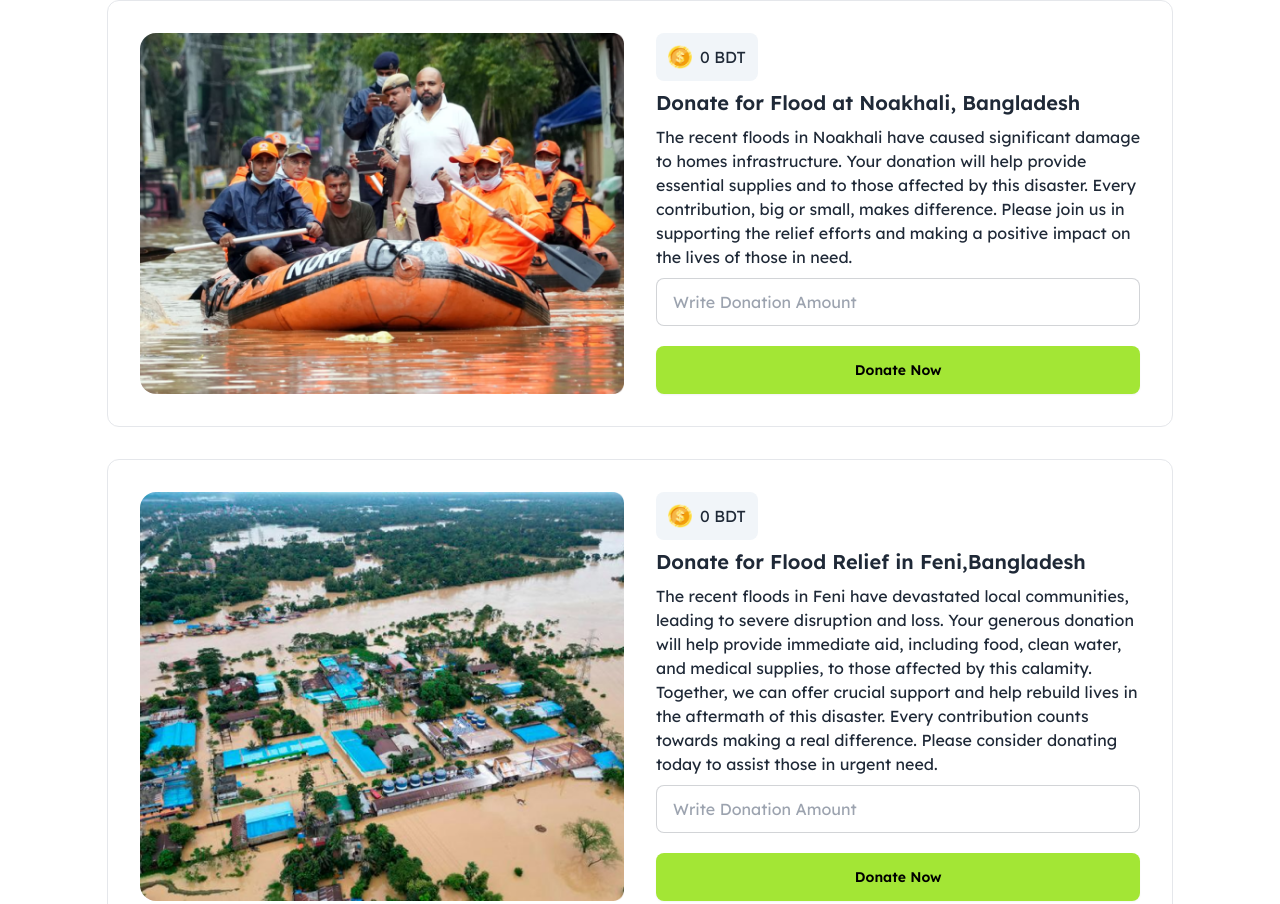
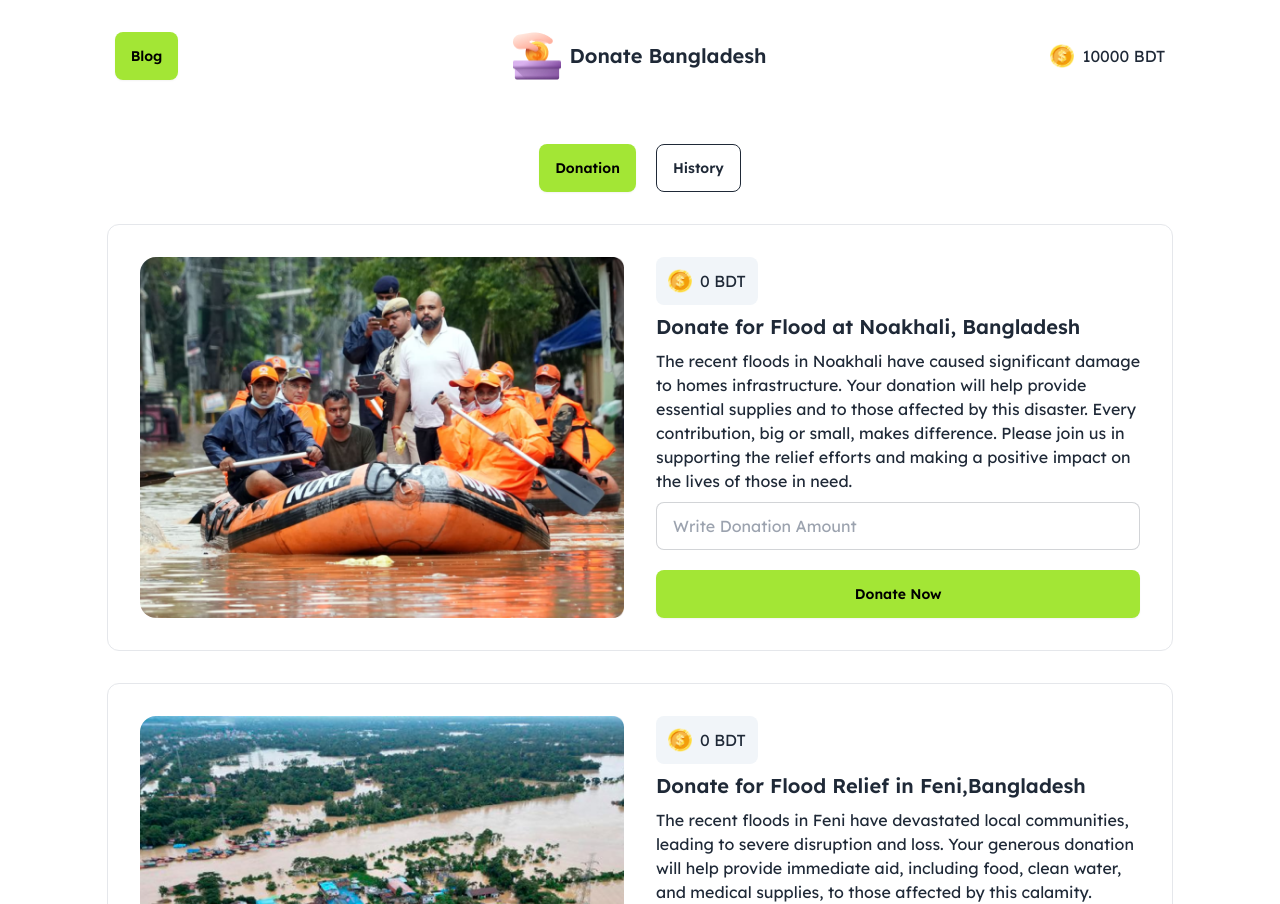
Before and after one commit to shaoon09/ph-assignment-5, a plain HTML site: page index.html in a window 1280 px wide. Shown: the top 904 px of the page. Drawn offline with nearby package versions, Linux system fonts and the light colour scheme.

Commit message:
navbar added

```diff
--- a/index.html
+++ b/index.html
@@ -5,10 +5,13 @@
     <meta charset="UTF-8">
     <meta name="viewport" content="width=device-width, initial-scale=1.0">
     <title>Donate Bangladesh</title>
+    <!-- Favicon -->
     <link rel="shortcut icon" href="./assets/logo.png" type="image/x-icon">
+    <!-- Google Font CDN -->
     <link rel="preconnect" href="https://fonts.googleapis.com">
     <link rel="preconnect" href="https://fonts.gstatic.com" crossorigin>
     <link href="https://fonts.googleapis.com/css2?family=Lexend:wght@100..900&display=swap" rel="stylesheet">
+    <!-- DaisyUI & Tailwind CDN -->
     <link href="https://cdn.jsdelivr.net/npm/daisyui@4.12.10/dist/full.min.css" rel="stylesheet" type="text/css" />
     <script src="https://cdn.tailwindcss.com"></script>
     <script>
@@ -30,15 +33,33 @@
 </head>
 
 <body class="font-lexend">
-    <header>
-
+    <header class="w-full sticky top-0 z-10 bg-transparent backdrop-blur-md">
+        <div class="navbar bg-base-100 pt-8 pb-16 w-11/12 md:w-10/12 mx-auto bg-transparent">
+            <div class="navbar-start">
+                <a href="./blog.html" class="btn btn-primary bg-lime-400 hover:bg-lime-600 text-black border-none w-fit">Blog</a>
+            </div>
+            <div class="navbar-center gap-2 hidden lg:flex">
+                <img src="./assets/logo.png" alt="" class="size-12">
+                <h1 class="text-xl font-semibold">Donate Bangladesh</h1>
+            </div>
+            <div class="navbar-end">
+                <div class=" w-fit flex flex-row items-center gap-2">
+                    <img src="./assets/coin.png" alt="" class="size-6">
+                    <h1><span>10000</span> BDT</h1>
+                </div>
+            </div>
+        </div>
+        <div class="flex gap-5 justify-center pb-8">
+            <button class="btn btn-primary bg-lime-400 hover:bg-lime-600 text-black border-none w-fit font-semibold">Donation</button>
+            <button class="btn btn-outline w-fit font-semibold">History</button>
+        </div>
     </header>
     <main>
         <section class="w-11/12 md:w-10/12 mx-auto">
             <div class="border p-8 mb-8 rounded-xl">
                 <div class="card card-side bg-base-100 flex-col lg:flex-row gap-8">
                     <figure class="lg:w-1/2 w-full">
-                        <img src="./assets/noakhali.png" alt="" class="w-full"/>
+                        <img src="./assets/noakhali.png" alt="" class="w-full" />
                     </figure>
                     <div class="card-body lg:w-1/2 w-full p-0">
                         <div class="bg-slate-100 rounded-lg p-3 w-fit flex flex-row items-center gap-2">
@@ -46,10 +67,16 @@
                             <h1><span>0</span> BDT</h1>
                         </div>
                         <h2 class="card-title">Donate for Flood at Noakhali, Bangladesh</h2>
-                        <p>The recent floods in Noakhali have caused significant damage to homes  infrastructure. Your donation will help provide essential supplies and  to those affected by this disaster. Every contribution, big or small, makes  difference. Please join us in supporting the relief efforts and making a positive impact on the lives of those in need.</p>
-                        <input type="number" placeholder="Write Donation Amount" class="input input-bordered w-full mb-3" />
+                        <p>The recent floods in Noakhali have caused significant damage to homes infrastructure. Your
+                            donation will help provide essential supplies and to those affected by this disaster. Every
+                            contribution, big or small, makes difference. Please join us in supporting the relief
+                            efforts and making a positive impact on the lives of those in need.</p>
+                        <input type="number" placeholder="Write Donation Amount"
+                            class="input input-bordered w-full mb-3" />
                         <div class="card-actions">
-                            <button class="btn btn-primary bg-lime-400 hover:bg-lime-600 text-black border-none w-full">Donate Now</button>
+                            <button
+                                class="btn btn-primary bg-lime-400 hover:bg-lime-600 text-black border-none w-full">Donate
+                                Now</button>
                         </div>
                     </div>
                 </div>
@@ -57,7 +84,7 @@
             <div class="border p-8 mb-8 rounded-xl">
                 <div class="card card-side bg-base-100 flex-col lg:flex-row gap-8">
                     <figure class="lg:w-1/2 w-full">
-                        <img src="./assets/feni.png" alt="" class="w-full"/>
+                        <img src="./assets/feni.png" alt="" class="w-full" />
                     </figure>
                     <div class="card-body lg:w-1/2 w-full p-0">
                         <div class="bg-slate-100 rounded-lg p-3 w-fit flex flex-row items-center gap-2">
@@ -65,10 +92,18 @@
                             <h1><span>0</span> BDT</h1>
                         </div>
                         <h2 class="card-title">Donate for Flood Relief in Feni,Bangladesh</h2>
-                        <p>The recent floods in Feni have devastated local communities, leading to severe disruption and loss. Your generous donation will help provide immediate aid, including food, clean water, and medical supplies, to those affected by this calamity. Together, we can offer crucial support and help rebuild lives in the aftermath of this disaster. Every contribution counts towards making a real difference. Please consider donating today to assist those in urgent need.</p>
-                        <input type="number" placeholder="Write Donation Amount" class="input input-bordered w-full mb-3" />
+                        <p>The recent floods in Feni have devastated local communities, leading to severe disruption and
+                            loss. Your generous donation will help provide immediate aid, including food, clean water,
+                            and medical supplies, to those affected by this calamity. Together, we can offer crucial
+                            support and help rebuild lives in the aftermath of this disaster. Every contribution counts
+                            towards making a real difference. Please consider donating today to assist those in urgent
+                            need.</p>
+                        <input type="number" placeholder="Write Donation Amount"
+                            class="input input-bordered w-full mb-3" />
                         <div class="card-actions">
-                            <button class="btn btn-primary bg-lime-400 hover:bg-lime-600 text-black border-none w-full">Donate Now</button>
+                            <button
+                                class="btn btn-primary bg-lime-400 hover:bg-lime-600 text-black border-none w-full">Donate
+                                Now</button>
                         </div>
                     </div>
                 </div>
@@ -76,7 +111,7 @@
             <div class="border p-8 mb-8 rounded-xl">
                 <div class="card card-side bg-base-100 flex-col lg:flex-row gap-8">
                     <figure class="lg:w-1/2 w-full">
-                        <img src="./assets/quota-protest.png" alt="" class="w-full"/>
+                        <img src="./assets/quota-protest.png" alt="" class="w-full" />
                     </figure>
                     <div class="card-body lg:w-1/2 w-full p-0">
                         <div class="bg-slate-100 rounded-lg p-3 w-fit flex flex-row items-center gap-2">
@@ -84,16 +119,31 @@
                             <h1><span>0</span> BDT</h1>
                         </div>
                         <h2 class="card-title">Aid for Injured in the Quota Movement</h2>
-                        <p> The recent Quota movement has resulted in numerous injuries and significant hardship for many individuals. Your support is crucial in providing medical assistance, rehabilitation, and necessary supplies to those affected. By contributing, you help ensure that injured individuals receive the care and support they need during this challenging time. Every donation plays a vital role in alleviating their suffering and aiding in their recovery. Please consider making a donation to support these brave individuals in their time of need.</p>
-                        <input type="number" placeholder="Write Donation Amount" class="input input-bordered w-full mb-3" />
+                        <p> The recent Quota movement has resulted in numerous injuries and significant hardship for
+                            many individuals. Your support is crucial in providing medical assistance, rehabilitation,
+                            and necessary supplies to those affected. By contributing, you help ensure that injured
+                            individuals receive the care and support they need during this challenging time. Every
+                            donation plays a vital role in alleviating their suffering and aiding in their recovery.
+                            Please consider making a donation to support these brave individuals in their time of need.
+                        </p>
+                        <input type="number" placeholder="Write Donation Amount"
+                            class="input input-bordered w-full mb-3" />
                         <div class="card-actions">
-                            <button class="btn btn-primary bg-lime-400 hover:bg-lime-600 text-black border-none w-full">Donate Now</button>
+                            <button
+                                class="btn btn-primary bg-lime-400 hover:bg-lime-600 text-black border-none w-full">Donate
+                                Now</button>
                         </div>
                     </div>
                 </div>
             </div>
         </section>
+        <section class="w-11/12 md:w-10/12 mx-auto hidden">
+
+        </section>
     </main>
+    <footer class="bg-slate-100 h-40 mt-16">
+
+    </footer>
 </body>
 
 </html>
```
Also changed, not shown: blog.html (+27 -10 lines).
